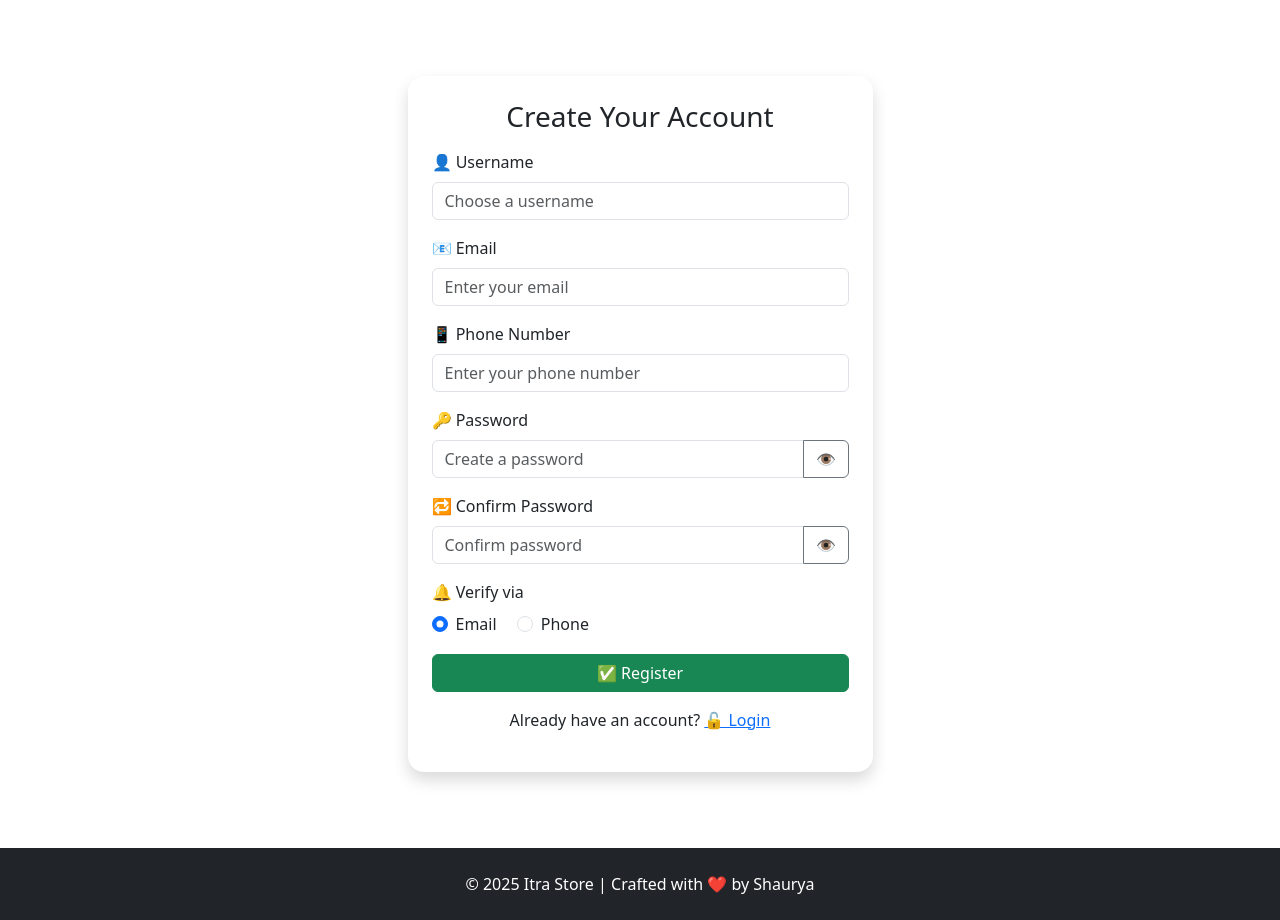
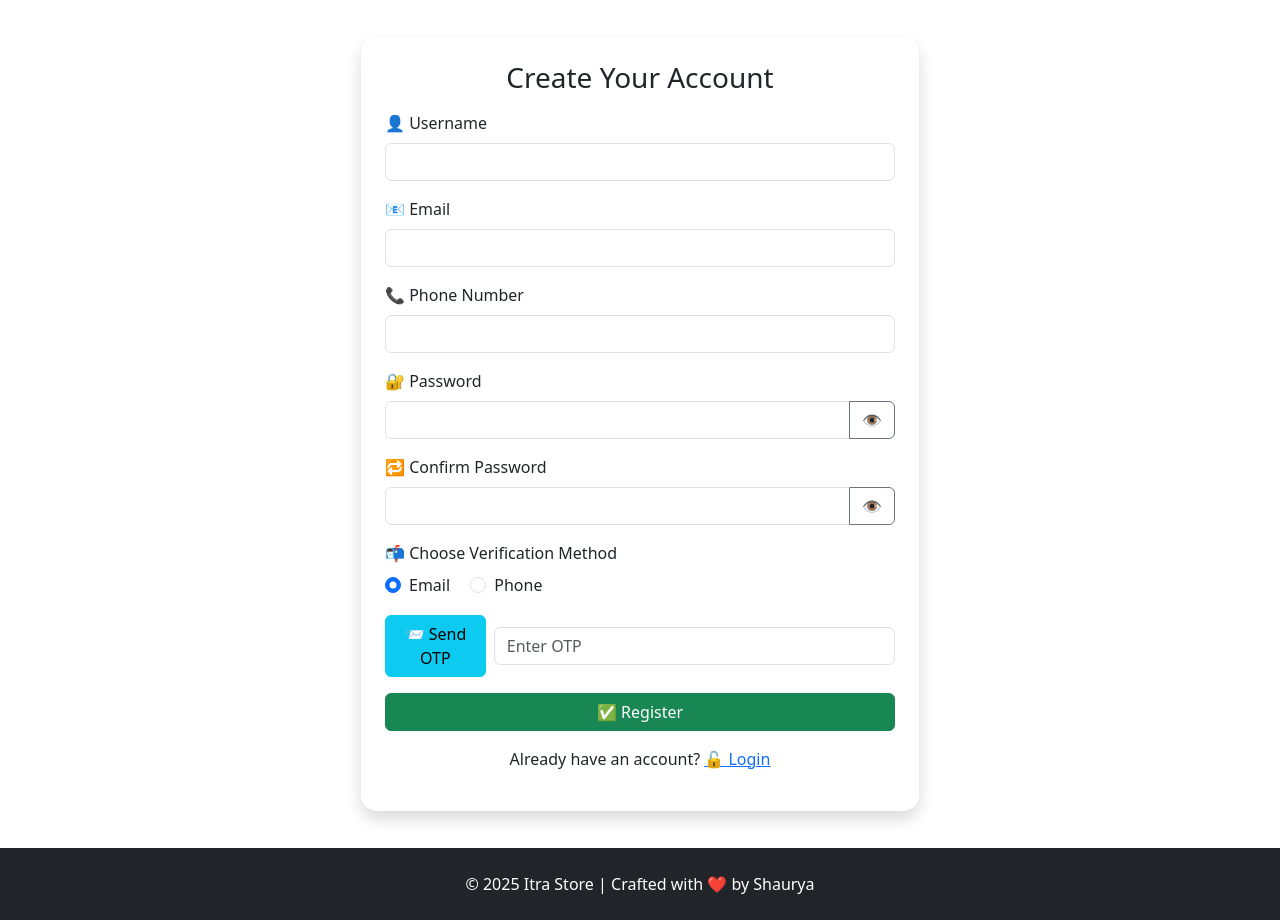
Before and after one commit to ashwathama1-cre/AromaVerse, a Flask app: page /register in a window 1280 px wide. Shown: the part 56-976 px from the top of the page. Run offline with Flask 3, Linux system fonts and the light colour scheme; some libraries are stand-ins or nearby versions.

Commit message:
Update register.html

```diff
--- a/templates/register.html
+++ b/templates/register.html
@@ -3,7 +3,7 @@
 
 {% block content %}
 <div class="d-flex align-items-center justify-content-center vh-100">
-  <div class="register-card col-md-5 bg-white shadow rounded-4 p-4">
+  <div class="register-card col-md-6 bg-white shadow rounded-4 p-4">
     <div class="text-center mb-3">
       <i class="bi bi-person-plus-fill text-primary" style="font-size: 2rem;"></i>
       <h3>Create Your Account</h3>
@@ -25,45 +25,50 @@
 
       <div class="mb-3">
         <label class="form-label">👤 Username</label>
-        <input type="text" name="username" class="form-control" placeholder="Choose a username" required>
+        <input type="text" name="username" class="form-control" required>
       </div>
 
       <div class="mb-3">
         <label class="form-label">📧 Email</label>
-        <input type="email" name="email" class="form-control" placeholder="Enter your email" required>
+        <input type="email" name="email" class="form-control" required>
       </div>
 
       <div class="mb-3">
-        <label class="form-label">📱 Phone Number</label>
-        <input type="tel" name="phone" class="form-control" placeholder="Enter your phone number" required>
+        <label class="form-label">📞 Phone Number</label>
+        <input type="tel" name="phone" class="form-control" required>
       </div>
 
       <div class="mb-3">
-        <label class="form-label">🔑 Password</label>
+        <label class="form-label">🔐 Password</label>
         <div class="input-group">
-          <input type="password" name="password" id="password" class="form-control" placeholder="Create a password" required>
-          <button class="btn btn-outline-secondary" type="button" onclick="togglePassword('password')">👁️</button>
+          <input type="password" name="password" id="password" class="form-control" required>
+          <button type="button" class="btn btn-outline-secondary" onclick="togglePassword('password')">👁️</button>
         </div>
       </div>
 
       <div class="mb-3">
         <label class="form-label">🔁 Confirm Password</label>
         <div class="input-group">
-          <input type="password" name="confirm_password" id="confirm_password" class="form-control" placeholder="Confirm password" required>
-          <button class="btn btn-outline-secondary" type="button" onclick="togglePassword('confirm_password')">👁️</button>
+          <input type="password" name="confirm_password" id="confirm_password" class="form-control" required>
+          <button type="button" class="btn btn-outline-secondary" onclick="togglePassword('confirm_password')">👁️</button>
         </div>
       </div>
 
       <div class="mb-3">
-        <label class="form-label">🔔 Verify via</label><br>
+        <label class="form-label">📬 Choose Verification Method</label><br>
         <div class="form-check form-check-inline">
-          <input class="form-check-input" type="radio" name="verify_method" id="verify_email" value="email" checked>
-          <label class="form-check-label" for="verify_email">Email</label>
+          <input class="form-check-input" type="radio" name="verify_method" id="viaEmail" value="email" checked>
+          <label class="form-check-label" for="viaEmail">Email</label>
         </div>
         <div class="form-check form-check-inline">
-          <input class="form-check-input" type="radio" name="verify_method" id="verify_phone" value="phone">
-          <label class="form-check-label" for="verify_phone">Phone</label>
+          <input class="form-check-input" type="radio" name="verify_method" id="viaPhone" value="phone">
+          <label class="form-check-label" for="viaPhone">Phone</label>
         </div>
+      </div>
+
+      <div class="mb-3 d-flex justify-content-between align-items-center">
+        <button type="button" class="btn btn-info" onclick="sendOTP()">📨 Send OTP</button>
+        <input type="text" name="otp" placeholder="Enter OTP" class="form-control ms-2" required>
       </div>
 
       <button type="submit" class="btn btn-success w-100">✅ Register</button>
@@ -76,9 +81,15 @@
 </div>
 
 <script>
-  function togglePassword(fieldId) {
-    const input = document.getElementById(fieldId);
-    input.type = input.type === "password" ? "text" : "password";
-  }
+function togglePassword(id) {
+  const field = document.getElementById(id);
+  field.type = field.type === "password" ? "text" : "password";
+}
+
+function sendOTP() {
+  const method = document.querySelector('input[name="verify_method"]:checked').value;
+  alert("OTP will be sent to your " + method.toUpperCase());
+  // Optional: Call backend API to send OTP here
+}
 </script>
 {% endblock %}
```
